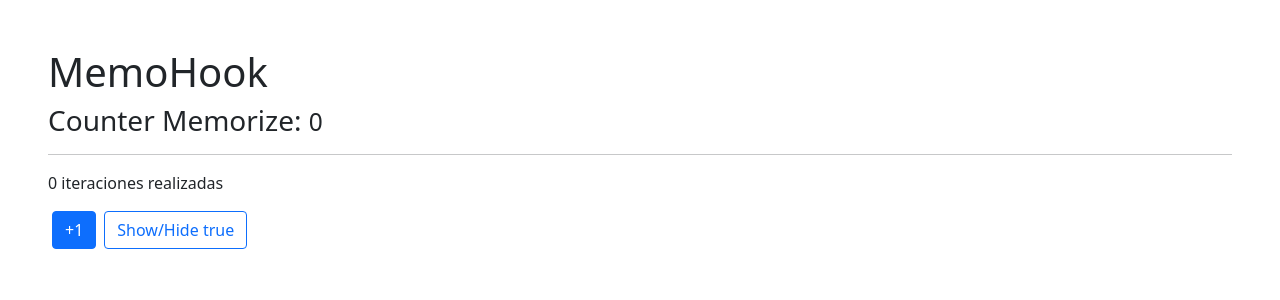
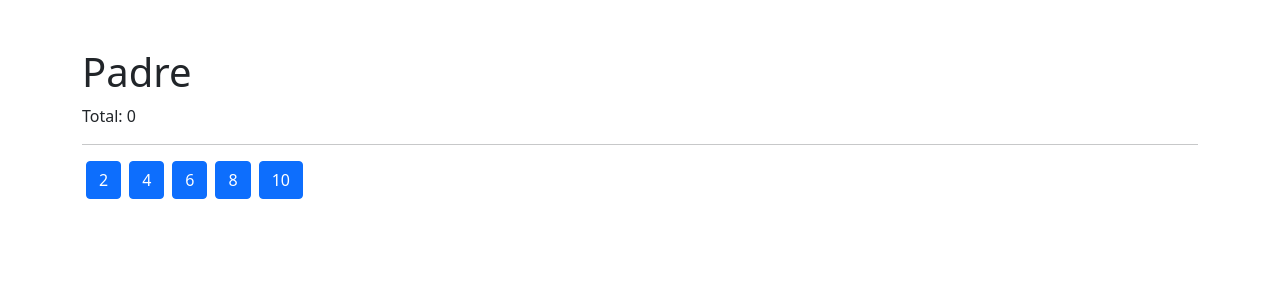
Before and after one commit to franciscomarin98/react-hook-app, a React (Vite) app: page / in a window 1280 px wide. Shown: the top 300 px of the page. Built offline with nearby package versions, Linux system fonts and the light colour scheme.

Commit message:
:sparkles: useCallback

```diff
--- a/src/HookApp.tsx
+++ b/src/HookApp.tsx
@@ -1,4 +1,4 @@
-import MemoHook from "./components/06-memo/MemoHook";
+import {Padre} from "./components/07-tarea-memo/Padre";
 
 const HookApp = () => {
     return (
@@ -8,7 +8,9 @@
         // <SimpleVideoPlayer/>
         // <Layout/>
         // <Memorize/>
-        <MemoHook/>
+        // <MemoHook/>
+        // <CallbackHook/>
+        <Padre/>
     );
 };
 
--- /dev/null
+++ b/src/components/07-tarea-memo/Hijo.tsx
@@ -0,0 +1,17 @@
+import React from 'react'
+
+const Hijo = ({numero, incrementar}: any) => {
+
+    console.log('  Me volví a generar :(  ');
+
+    return (
+        <button
+            className="btn btn-primary mx-1"
+            onClick={() => incrementar(numero)}
+        >
+            {numero}
+        </button>
+    )
+}
+
+export default React.memo(Hijo);
--- /dev/null
+++ b/src/components/07-tarea-memo/Padre.tsx
@@ -0,0 +1,34 @@
+import React, {useCallback, useState} from 'react'
+import Hijo from './Hijo'
+
+export const Padre = () => {
+
+    const numeros = [2, 4, 6, 8, 10];
+    const [valor, setValor] = useState(0);
+
+    const incrementar = useCallback(
+        (num: number) => {
+            setValor(v => v + num)
+        }, [setValor]);
+
+
+    return (
+        <div className={'container my-5'}>
+            <h1>Padre</h1>
+            <p> Total: {valor} </p>
+
+            <hr/>
+
+            {
+                numeros.map(n => (
+                    <Hijo
+                        key={n}
+                        numero={n}
+                        incrementar={incrementar}
+                    />
+                ))
+            }
+            {/* <Hijo /> */}
+        </div>
+    )
+}
```
Also changed, not shown: src/components/06-memo/CallbackHook.tsx (added, +21 -0 lines), src/components/06-memo/ShowIncrement.tsx (added, +12 -0 lines).
